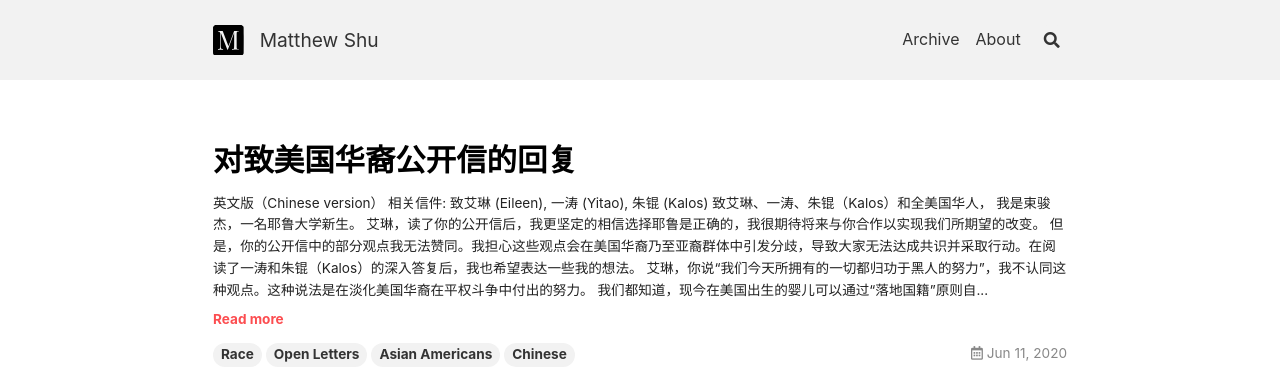
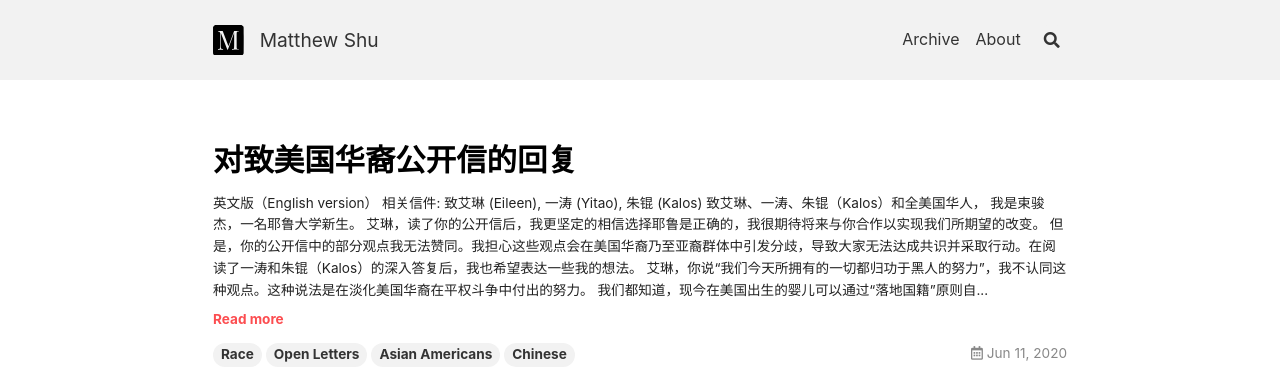
Before and after one commit to Nonameentered/nonameentered.github.io, a Jekyll site: the page built from index.html, in a window 1280 px wide. Shown: the top 386 px of the page. Built offline with Jekyll 4.4.1, drawn with Linux system fonts in a browser that asks for light colours; nearby versions of some CDN libraries; the list of posts is cut into pages by our own code.

Commit message:
change url name to english, fix Chinese Version -> English Version

```diff
--- a/_posts/2020-06-08-chinese-american-open-letter-response.markdown
+++ b/_posts/2020-06-08-chinese-american-open-letter-response.markdown
@@ -9,7 +9,7 @@ key: post-chinese-american-open-letter-en
 aside:
   toc: false
 ---
-[Chinese version（中文版)]({% link _posts/2020-06-11-对致美国华裔公开信的回复.markdown %})
+[Chinese version（中文版)]({% link _posts/2020-06-11-chinese-american-open-letter-response-cn.markdown %})
 
 **Referenced letters**: [Eileen](https://chineseamerican.org/p/31571), [Yitao](https://mp.weixin.qq.com/s/8VT8aUHDHcb-pmOIztwfFQ), [Kalos](https://chineseamerican.org/p/31656)
 
--- a/_posts/2020-06-11-对致美国华裔公开信的回复.markdown
+++ b/_posts/2020-06-11-chinese-american-open-letter-response-cn.markdown
@@ -9,7 +9,7 @@ key: post-chinese-american-open-letter-ch
 aside:
   toc: false
 ---
-[英文版（Chinese version）]({% link _posts/2020-06-08-chinese-american-open-letter-response.markdown %})
+[英文版（English version）]({% link _posts/2020-06-08-chinese-american-open-letter-response.markdown %})
 
 **相关信件**: [致艾琳 (Eileen)](https://chineseamerican.org/p/31571), [一涛 (Yitao)](https://mp.weixin.qq.com/s/8VT8aUHDHcb-pmOIztwfFQ), [朱锟 (Kalos)](https://chineseamerican.org/p/31656)
 
```
